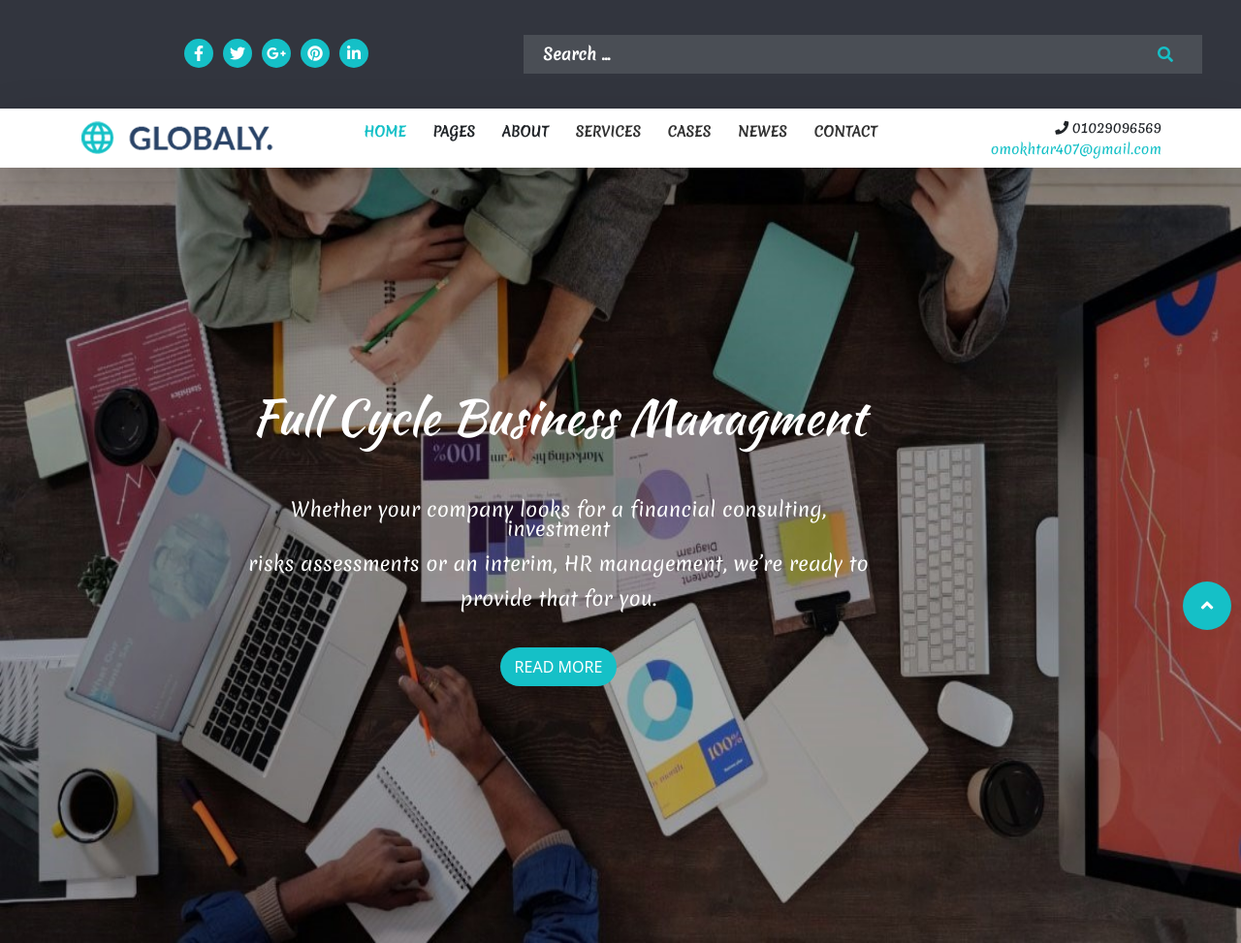
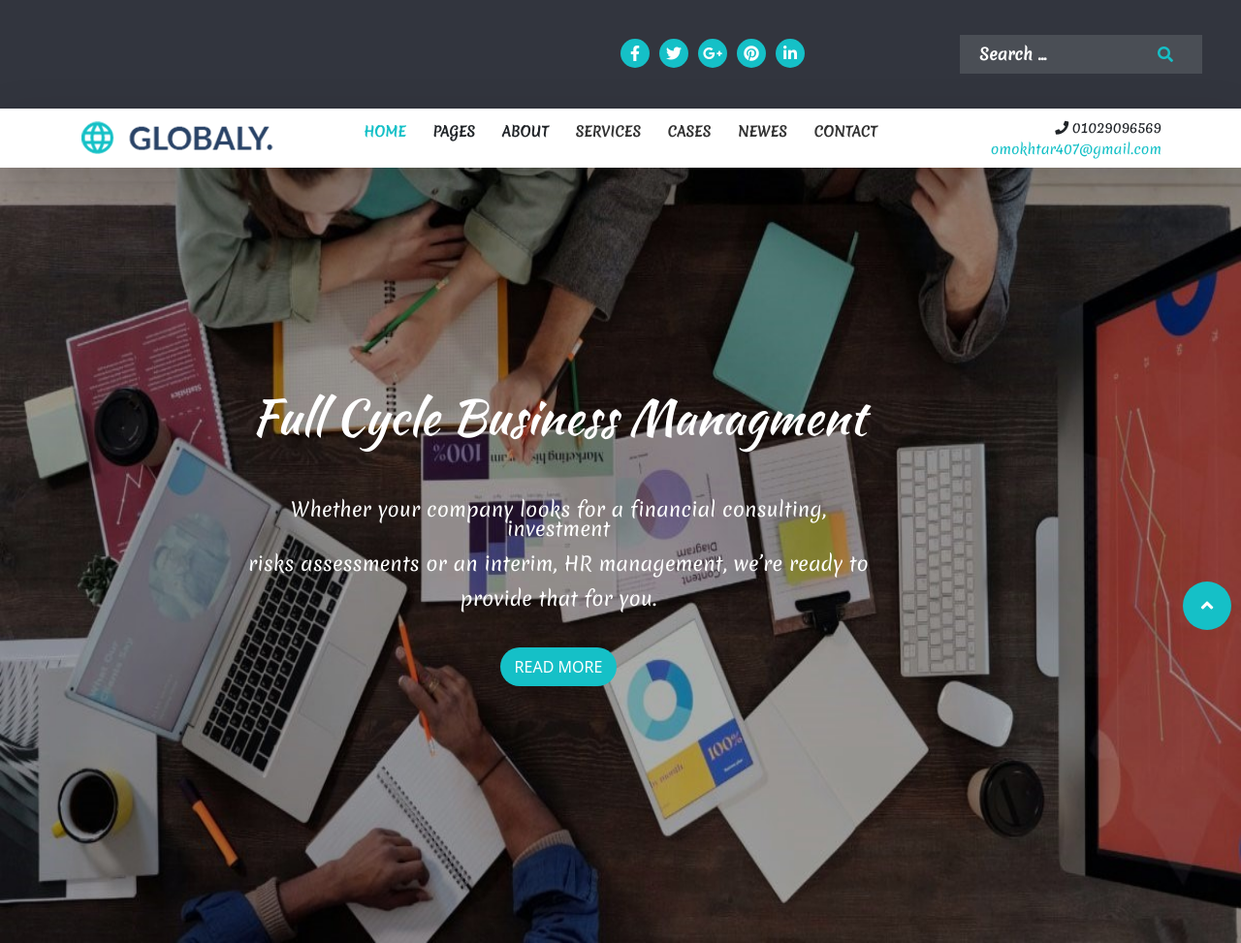
Before and after one commit to Modykhalil/globaly-me, a plain HTML site: page index.html in a window 1280 px wide. Shown: the top 973 px of the page at 97% size. Drawn offline with Linux system fonts and the light colour scheme.

Commit message:
Update style.css

```diff
--- a/css/style.css
+++ b/css/style.css
@@ -79,13 +79,15 @@ header .first .div2 .div3 {
 
 
 header .first .div2 .div3 input {
-    height: 40px;
+
+    width:250px;
+
+      height: 40px;
     padding: 10px 40px 10px 20px;
     outline: 0;
     background-color: #4a4e55;
     color: white;
     border: none
-    width:250px;
 }
 
 
```
